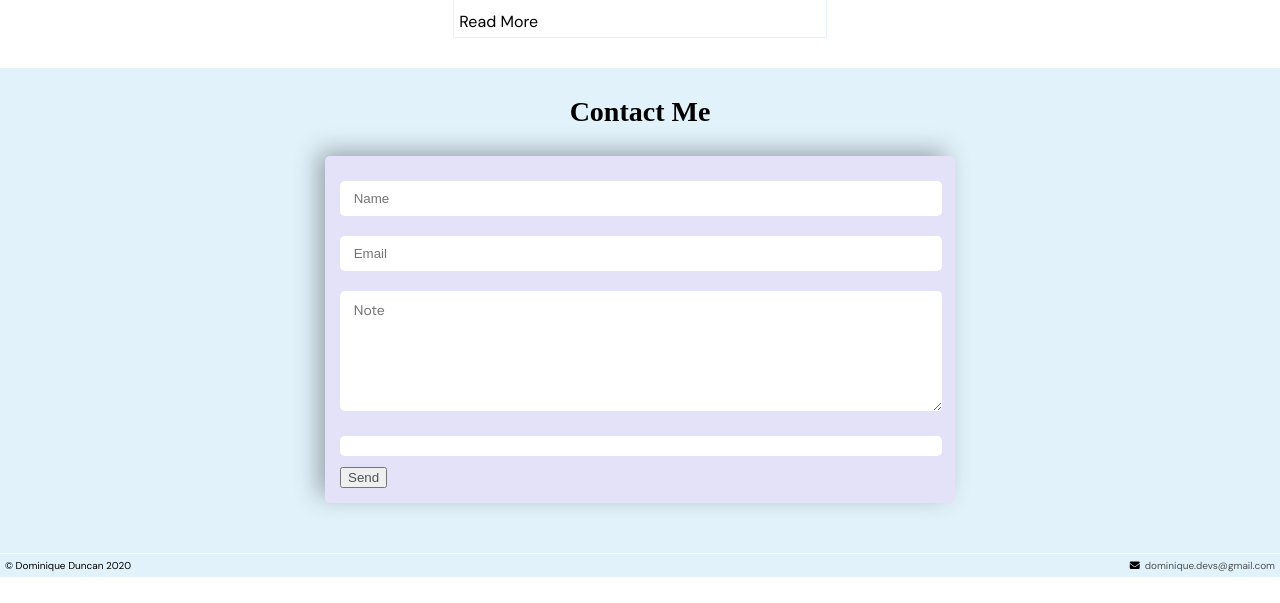
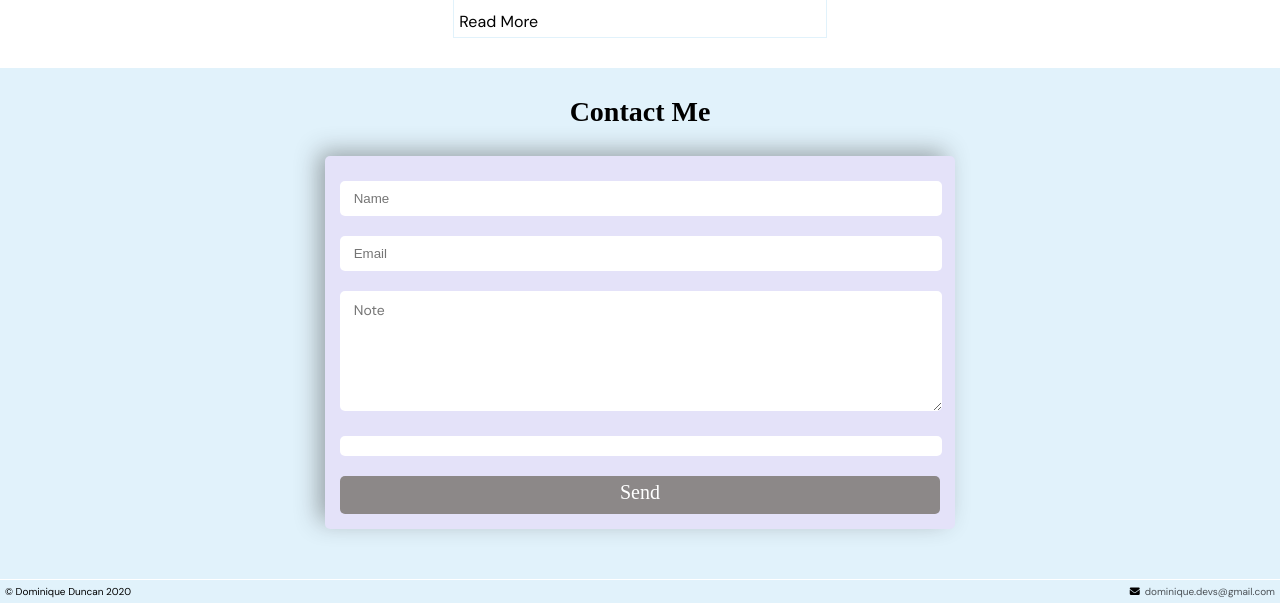
Before and after one commit to ddlatice/MyPortfolio, a website: page index.html in a window 1280 px wide. Shown: the part 1861-2464 px from the top of the page. Before the commit the page ends 2438 px from the top, so only its background shows below. Drawn offline with Linux system fonts and the light colour scheme; a web font is replaced by a local one.

Commit message:
Editing styles.

```diff
--- a/index.html
+++ b/index.html
@@ -169,7 +169,7 @@
 <div class="input-field">
   <div data-netlify-recaptcha="true"></div>
 </div>
-          <input type="submit" name="submit" value="Send" id="btn btn-primary submit-btn">
+          <input type="submit" name="submit" value="Send" id="submit-btn">
         </form>
 
       </div>
```
Also changed, not shown: dist/default.css.
